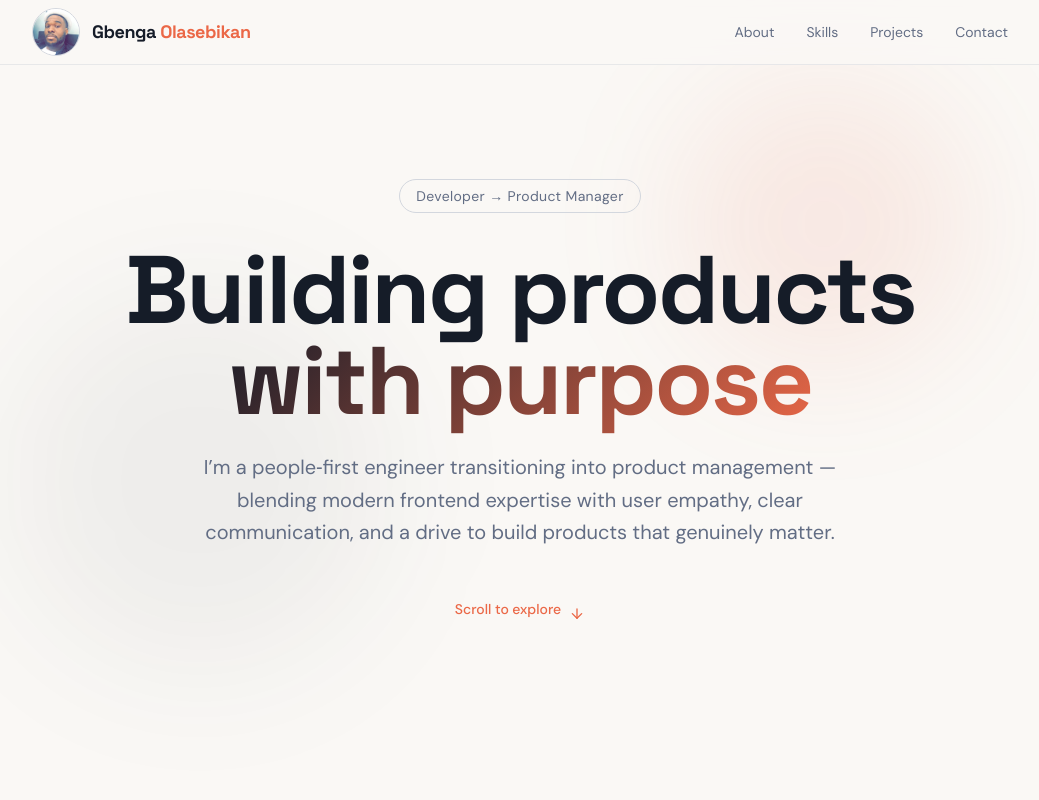
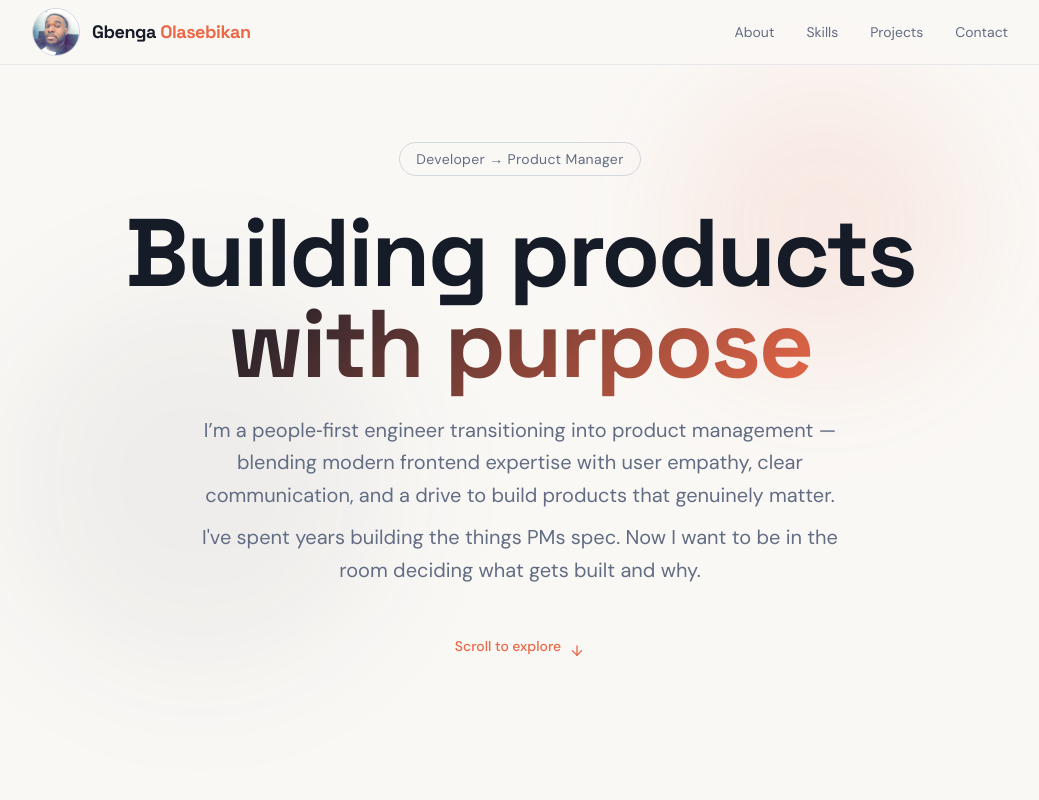
Before and after one commit to BengaCodes/portfolio, a React (Vite) app: page / in a window 1280 px wide. Shown: the top 800 px of the page, without its empty margins (120-1159 px from the left). Built offline with nearby package versions, Linux system fonts and the light colour scheme.

Commit message:
Hero statement and sporting kids project text improvement

```diff
--- a/src/components/Hero/index.tsx
+++ b/src/components/Hero/index.tsx
@@ -35,9 +35,15 @@ const HeroSection = () => {
           animate={{ opacity: 1, y: 0 }}
           transition={{ duration: 0.8, delay: 0.3 }}
         >
-          I’m a people‑first engineer transitioning into product management —
-          blending modern frontend expertise with user empathy, clear
-          communication, and a drive to build products that genuinely matter.
+          <span className='mb-2.5 block'>
+            I’m a people‑first engineer transitioning into product management —
+            blending modern frontend expertise with user empathy, clear
+            communication, and a drive to build products that genuinely matter.
+          </span>
+          <span>
+            I've spent years building the things PMs spec. Now I want to be in
+            the room deciding what gets built and why.
+          </span>
         </motion.p>
 
         <motion.a
--- a/src/lib/data.ts
+++ b/src/lib/data.ts
@@ -73,7 +73,7 @@ export const projects = [
     tag: 'COMMUNITY IMPACT',
     title: 'Sporting Kids Website',
     description:
-      'Designed and built a modern website for a community sports organisation, helping parents discover programmes and increasing sign‑ups for kids’ activities.',
+      'Sporting kids is a sports organisation that supports its local community in Hemel Hempstead and surrounding areas. I created a website that allows parents and schools to easily discover programmes whilst increasing sign‑ups for kids’ activities.',
     metrics: [
       'Clearer programme discovery',
       ' Higher trust from parents/teachers',
```
